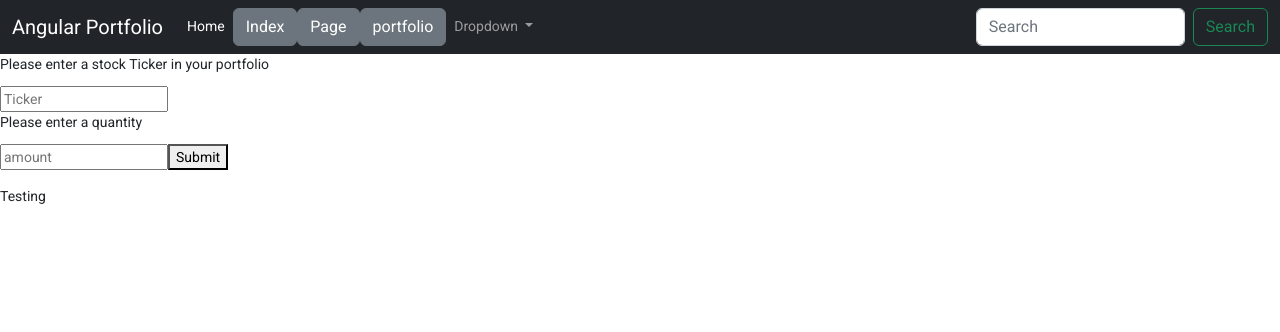
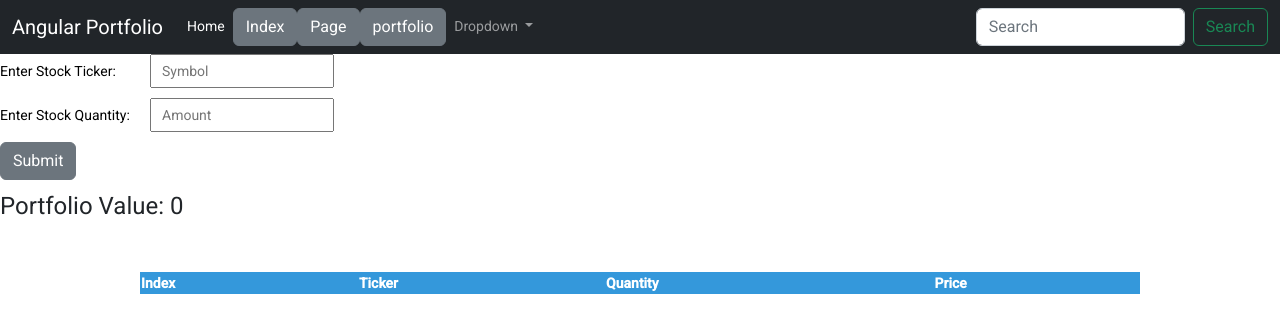
Before and after one commit to Arlukens20/Angular-Portfolio-Assistant, an Angular app: page /Portfolio in a window 1280 px wide. Shown: the top 332 px of the page. Built offline with nearby package versions, Linux system fonts and the light colour scheme.

Commit message:
Building portfolio page

```diff
--- a/src/app/Components/portfolio/portfolio.component.css
+++ b/src/app/Components/portfolio/portfolio.component.css
@@ -0,0 +1,31 @@
+div {
+    margin-bottom: 10px;
+  }
+  label {
+    display: inline-block;
+    width: 150px;
+    color: #000000;
+  }
+  input {
+    padding: 5px 10px;
+  }
+
+
+
+
+table {
+    width: 1000px;
+    border-collapse: collapse;
+    margin:50px auto;
+    }
+
+  /* Zebra striping */
+  tr:nth-of-type(odd) {
+    background: #eee;
+    }
+
+  th {
+    background: #3498db;
+    color: white;
+    font-weight: bold;
+    }
--- a/src/app/Components/portfolio/portfolio.component.html
+++ b/src/app/Components/portfolio/portfolio.component.html
@@ -1,16 +1,38 @@
-<p>Please enter a stock Ticker in your portfolio</p>
-<input type="text" name="ticker" placeholder="Ticker" #ticker>
-<p>Please enter a quantity</p>
-<input type="text" name="qty" placeholder="amount" #qty>
-<button type="button" (click) = "addToPortfolio(ticker.value,qty.value)">Submit</button>
+<div display = table>
+  <div display = table-cell>
+    <label>Enter Stock Ticker: </label>
+    <input type="text" name="ticker" placeholder="Symbol" #ticker>
+  </div>
+  <div display = table-cell>
+    <label>Enter Stock Quantity: </label>
+    <input type="text" name="qty" placeholder="Amount" #qty>
+  </div>
+  <div display = table-cell>
+    <button type="button" class="btn btn-secondary" (click) = "addToPortfolio(ticker.value,qty.value)">Submit</button>
+  </div>
+</div>
+
+<h1>
+  Portfolio Value: {{portfolioValue}}
+</h1>
 
 <div>
-  <ul>
-    <li *ngFor="let stock of stockArray; index as i; trackBy: trackByFn">
-        {{i + 1}}: {{stock.Ticker}} - {{stock.Quantity}}
+  <table>
+    <tr>
+      <th>Index</th>
+      <th>Ticker</th>
+      <th>Quantity</th>
+      <th>Price</th>
+    </tr>
+
+    <tr *ngFor="let stock of stockArray; index as i">
+        <td>{{i + 1}}:</td>
+        <td>{{stock.Ticker}}</td>
+        <td>{{stock.Quantity}}</td>
         <!-- <input [(ngModel)]="stock.Ticker">  -->
-        <button (click)="remove(stock.stockId)">Remove</button>
-    </li>
- </ul>
-<p>Testing</p>
+        <button class="btn btn-secondary" (click)="remove(i)">Remove</button>
+    </tr>
+  </table>
+
+<!-- <p>Testing</p> -->
 </div>
--- a/src/app/Components/portfolio/portfolio.component.ts
+++ b/src/app/Components/portfolio/portfolio.component.ts
@@ -22,22 +22,31 @@ export class PortfolioComponent implements OnInit {
   }
 
   public stockArray: StockPortfolioItem[] = []
+  portfolioValue = 0
 
 
   addToPortfolio(ticker:string,quantity:string) {
     let obj = new StockPortfolioItem(ticker,quantity,StockPortfolioItem.length + 1)
     this.stockArray.push(obj)
-    console.log("addToPorfolio")
+
+    // Modify this for the price aspect?
+    this.portfolioValue += 11*parseInt(quantity);
+
+    console.log("Added " + ticker)
   }
 
-  trackByFn(index: number, item: any) {
-    console.log("trackbyFn")
-    return item.stockId;
+//   trackByFn(index: number, item: any) {
 
- }
 
-  remove(stockId:number){
-    // this.stockArray.remove
-    console.log("Remove Function" + stockId)
-  }
+//     console.log("trackbyFn" + item.stockId)
+//     return item.stockId;
+
+//  }
+
+  remove(index:number): void{
+
+    //Modify this for the price aspect.
+    this.portfolioValue -= 11*parseInt(this.stockArray[index].Quantity)
+    this.stockArray.splice(index, 1)
 }
+}
```
